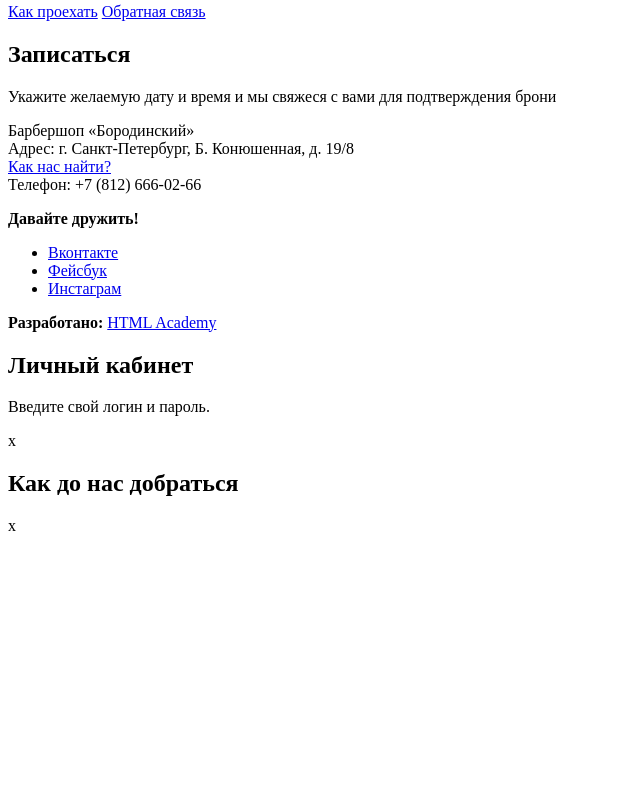
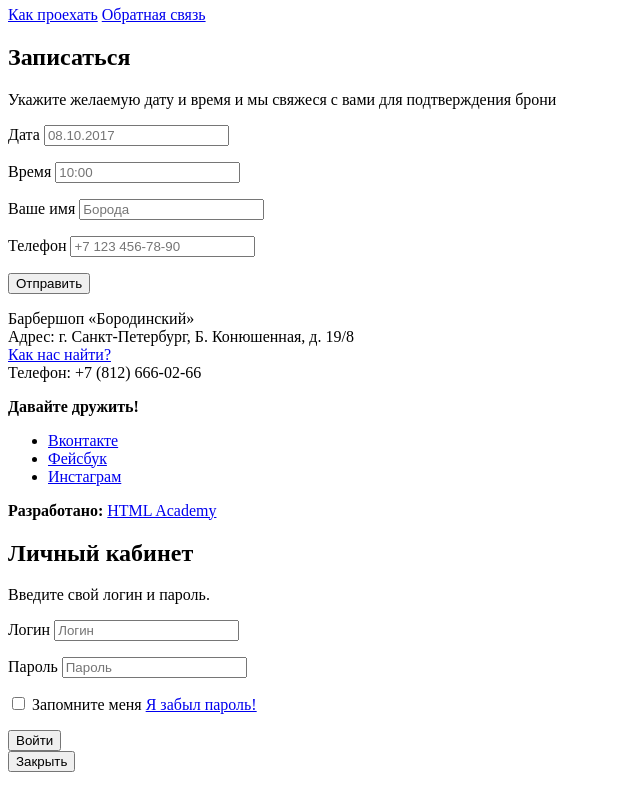
Before and after one commit to Konosealex/1055337-barbershop-25, a plain HTML site: page index.html in a window 1280 px wide. Shown: the part 1339-2128 px from the top of the page, without its empty margins (0-640 px from the left). Before the commit the page ends 1882 px from the top, so only its background shows below. Drawn offline with Linux system fonts and the light colour scheme.

Commit message:
Разметил формы и попапы

```diff
--- a/index.html
+++ b/index.html
@@ -18,7 +18,9 @@
           <li><a href="contacts.html">Контакты</a></li>
         </ul>
         <ul class="user-navigation">
-          <li class="ligin-link">Вход</li>
+          <li>
+            <a class="ligin-link" href="login.html">Вход</a>
+            </li>
         </ul>
       </nav>
     </header>
@@ -73,8 +75,8 @@
           <a href="#"><img src="img/gallery-image.jpg" width="286" height="164"
              alt="Интерьер"></a>
         </figure>
-        <span class="button gallery-button gallery-button-back">Назад</span>
-        <span class="button gallery-button gallery-button-next">Вперед</span>
+        <button class="button gallery-button gallery-button-back">Назад</button>
+        <button class="button gallery-button gallery-button-next">Вперед</button>
       </section>
 
       <section class="contacts">
@@ -97,7 +99,30 @@
         <h2>Записаться</h2>
         <p class="appointment-info">Укажите желаемую дату и время и
           мы свяжеся с вами для подтверждения брони</p>
-        <!--Здесь будет форма-->
+        <form class="appointment-form" action="https://echo.htmlacademy.ru"
+        method="post">
+        <p class="appointment-item">
+          <label>Дата
+            <input type="text" name="date" value="" placeholder="08.10.2017">
+          </label>
+        </p>
+        <p class="appointment-item">
+          <label>Время
+            <input type="text" name="time" value="" placeholder="10:00">
+          </label>
+        </p>
+        <p class="appointment-item">
+          <label>Ваше имя
+            <input type="text" name="name" value="" placeholder="Борода">
+          </label>
+        </p>
+        <p class="appointment-item">
+          <label>Телефон
+            <input type="tel" name="phone" value="" placeholder="+7 123 456-78-90">
+          </label>
+       </p>
+       <button class="button" type="submit">Отправить</button>
+       </form>
       </section>
     </main>
     <footer class="main-footer">
@@ -125,13 +150,39 @@
     <section class="modal modal-login">
       <h2>Личный кабинет</h2>
       <p>Введите свой логин и пароль.</p>
-      <!--Здесь будет форма-->
-      <span class="modal-close">x</span>
+      <form class="login-form" action="https://echo.htmlacademy.ru"
+      method="post">
+        <p>
+          <label class="visually-hidden">Логин
+            <input class="login-icon-user" type="text"
+            name="login" placeholder="Логин">
+          </label>
+        </p>
+        <p>
+          <label class="visually-hidden">Пароль
+            <input class="login-icon-password" type="spassword"
+            name="password" placeholder="Пароль">
+          </label>
+        </p>
+        <p class="login-password-info">
+          <label>
+            <input type="checkbox" name="remember">
+            Запомните меня
+          </label>
+          <a class="restore" href="#">Я забыл пароль!</a>
+        </p>
+        <button class="button" type="submit">Войти</button>
+      </form>
+      <button class="modal-close" type="button">Закрыть</button>
     </section>
 
     <section class="modal modal-map">
       <h2 class="visually-hidden">Как до нас добраться</h2>
-      <span class="modal-close">x</span>
+      <p>
+        <img src="img/map.jpg" width="780" height="560"
+        alt="Офис компании по адресу ул. Большая Конюшенная 19/8, Санкт-Петербург">
+      </p>
+        <button class="modal-close" type="button">Закрыть</button>
     </section>
   </body>
 </html>
```
